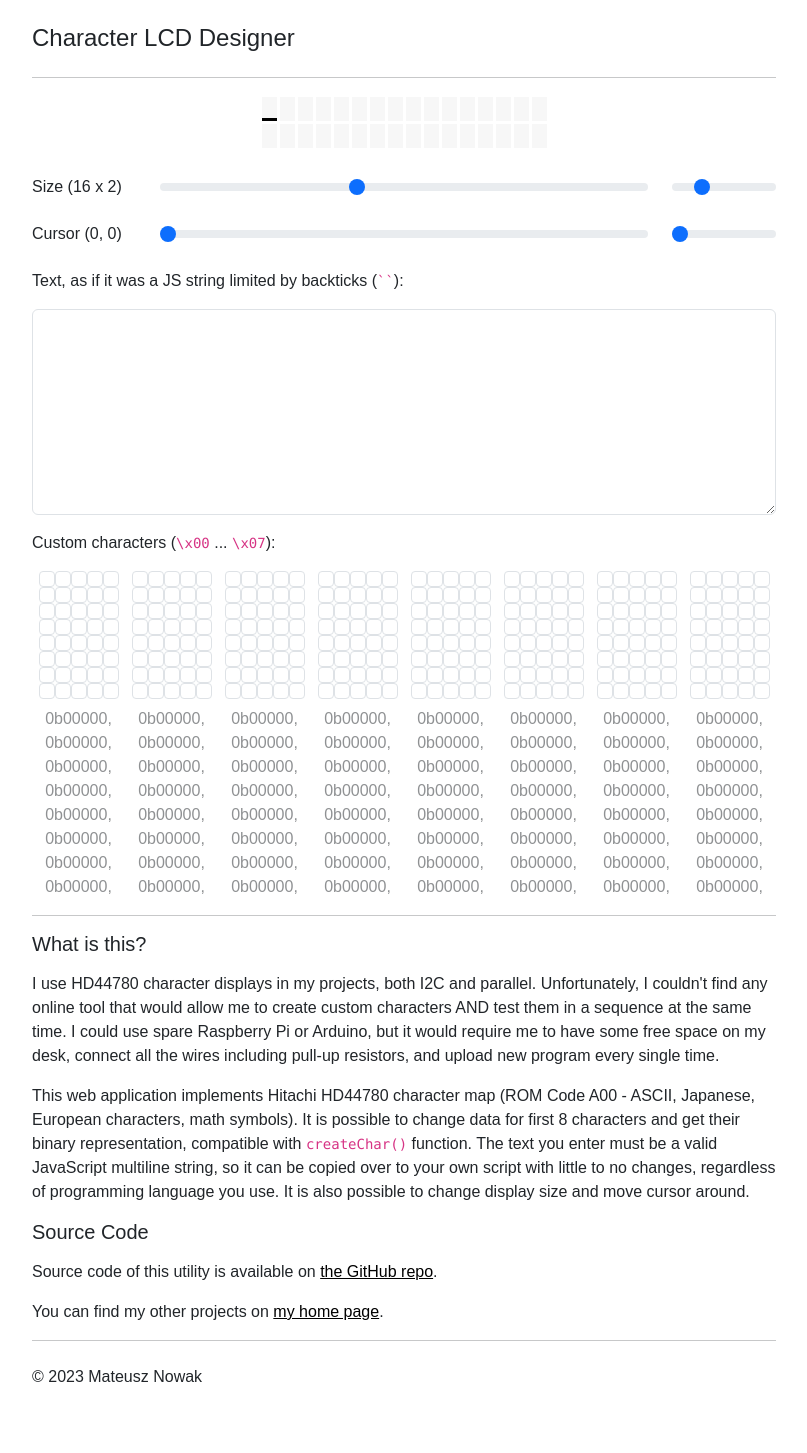
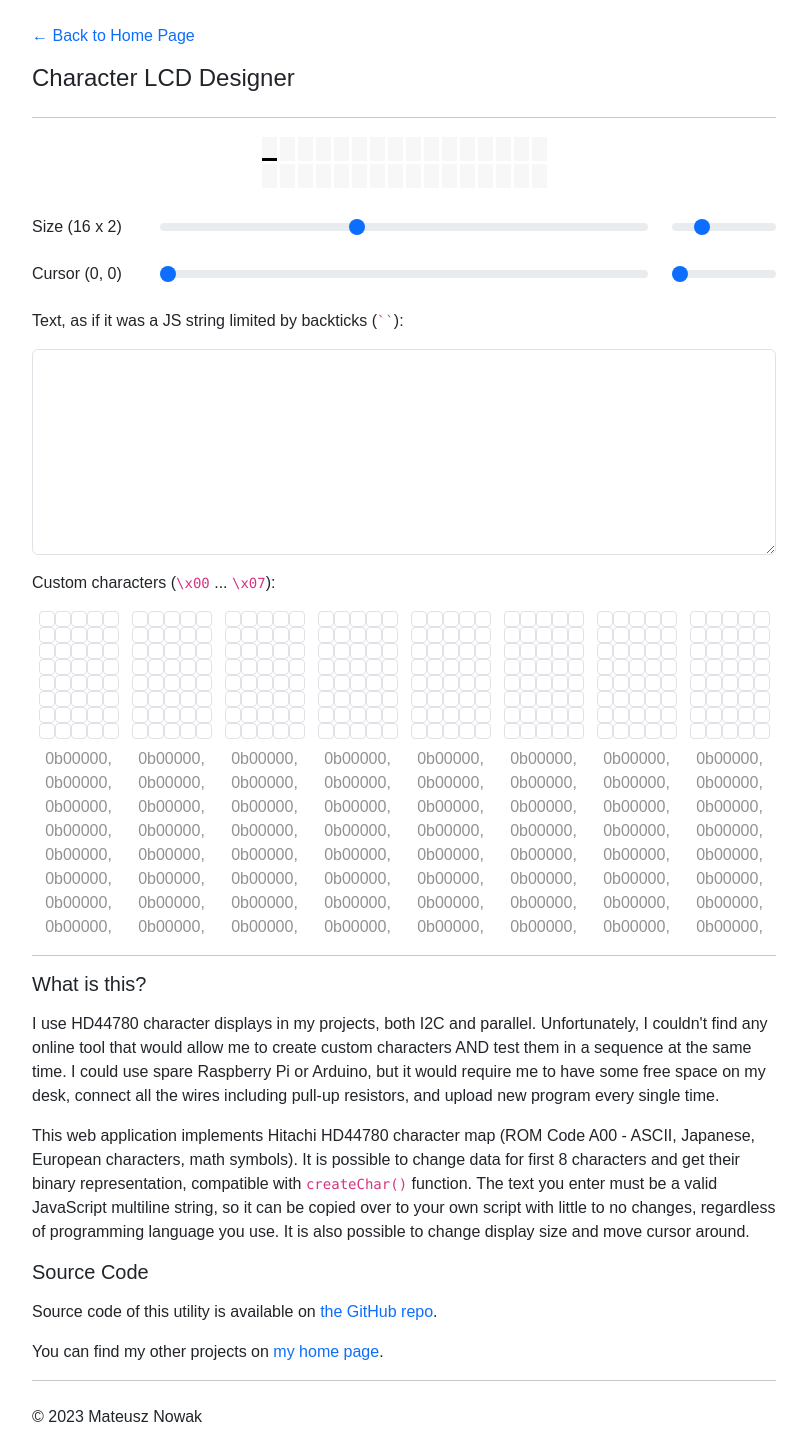
Before and after one commit to mateusznowakdev/charlcd-designer, a React (Vite) app: page / in a window 1280 px wide. Shown: the whole page, without its empty margins (236-1043 px from the left). Before the commit the page ends 1413 px from the top, so only its background shows below. Built offline with nearby package versions, Linux system fonts and the light colour scheme; a web font is replaced by a local one.

Commit message:
Add home page link in the header

```diff
--- a/index.html
+++ b/index.html
@@ -11,6 +11,9 @@
   </head>
   <body>
     <header class="container-fluid my-4">
+      <a class="home" href="https://mateusznowak.dev" target="_blank"
+        >Back to Home Page</a
+      >
       <h1>Character LCD Designer</h1>
     </header>
     <main class="container-fluid my-4">
--- a/src/main.css
+++ b/src/main.css
@@ -12,7 +12,11 @@
 }
 
 a {
-  color: #000;
+  text-decoration: none;
+}
+
+a.home::before {
+  content: "← ";
 }
 
 body {
```
